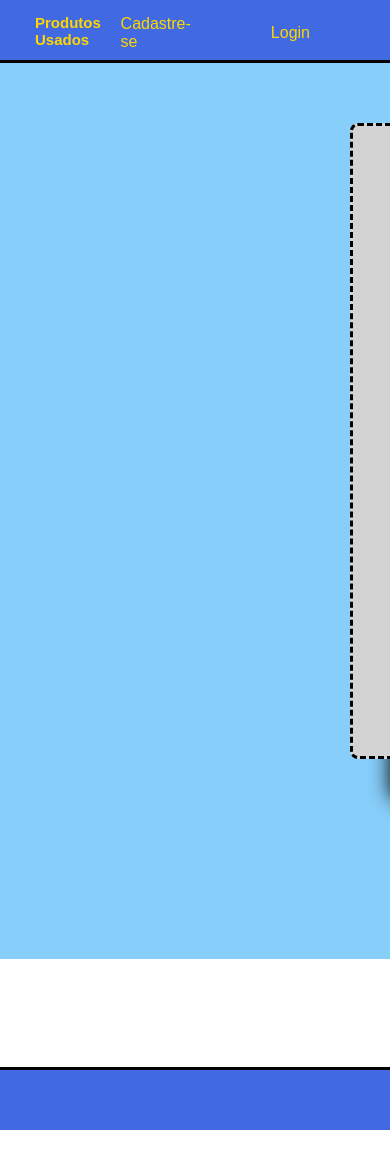
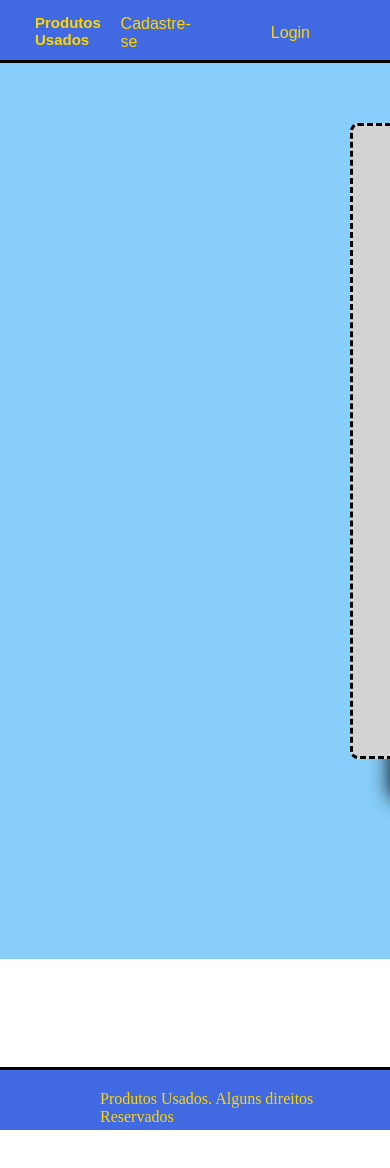
Before and after one commit to rogerxavier29/Desafio_React2, a React (Create React App) app in the folder usuarios/: page /login in a window 390 px wide. Shown: the top 1168 px of the page. After the commit the page ends 1130 px from the top, so only its background shows below. Built offline with nearby package versions, Linux system fonts and the light colour scheme.

Commit message:
Footer.js
colocado max-width: 100%, para quando irmos para o responsivo o background fique ainda 100 por cento.

Passando @media(max-width de 500px) para fazer o responsivo part mobile e passando padding-left de 500px para ficar ao centro.

```diff
--- a/usuarios/src/Components/Footer/styles.js
+++ b/usuarios/src/Components/Footer/styles.js
@@ -3,8 +3,13 @@ import styled from 'styled-components';
 export const Estrutura = styled.footer`
   height: 60px;
   background: #4169e1;
+  max-width: 100%;
   border-top: 3px solid black;
   padding-left: 450px;
+  @media (max-width: 500px) {
+    padding-left: 100px;
+  }
+
   p {
     color: gold;
     padding-top: 20px;
```
